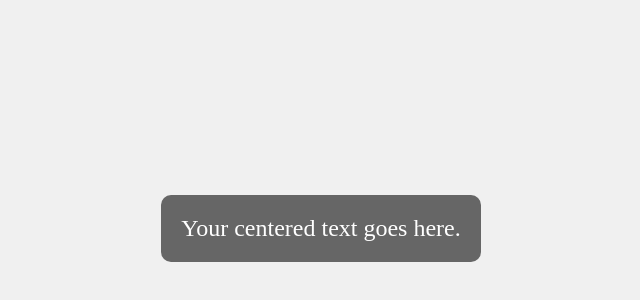
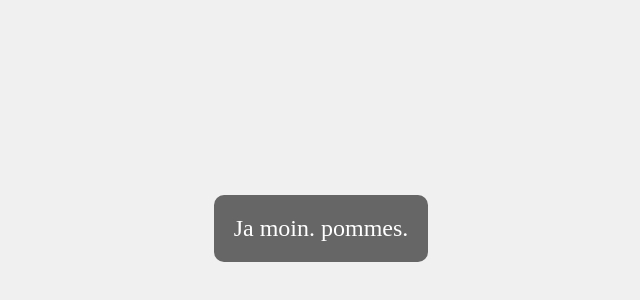
Before and after one commit to 132magnet/magchat, a plain HTML site: page index.html in a window 1280 px wide. Shown: the part 172-472 px from the top of the page, without its empty margins (319-959 px from the left). Drawn offline with Linux system fonts and the light colour scheme.

Commit message:
Update index.html

```diff
--- a/index.html
+++ b/index.html
@@ -3,7 +3,7 @@
 <head>
 <meta charset="UTF-8">
 <meta name="viewport" content="width=device-width, initial-scale=1.0">
-<title>Centered Text</title>
+<title>Mag Chat</title>
 <style>
   body {
     display: flex;
@@ -26,7 +26,7 @@
 </head>
 <body>
   <div class="centered-text">
-    Your centered text goes here.
+    Ja moin. pommes.
   </div>
 </body>
 </html>
```
